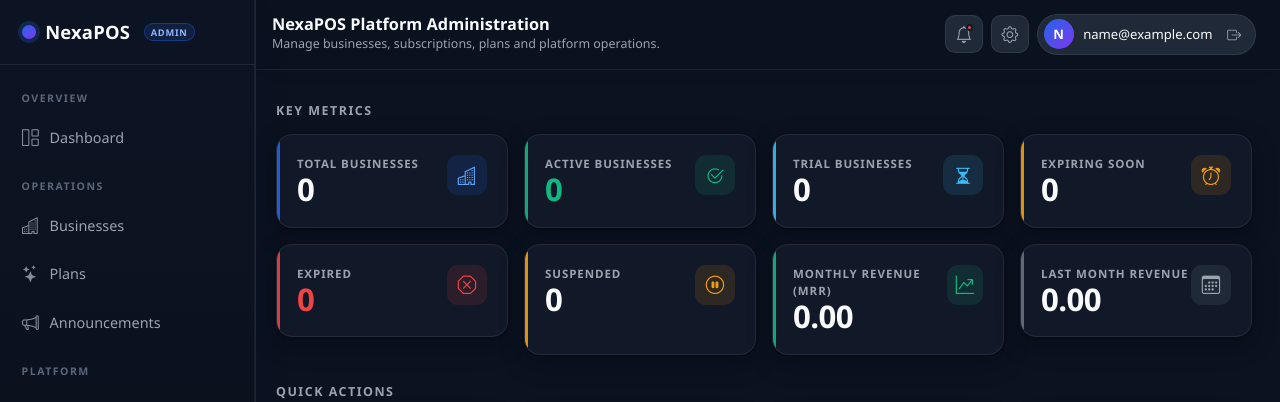
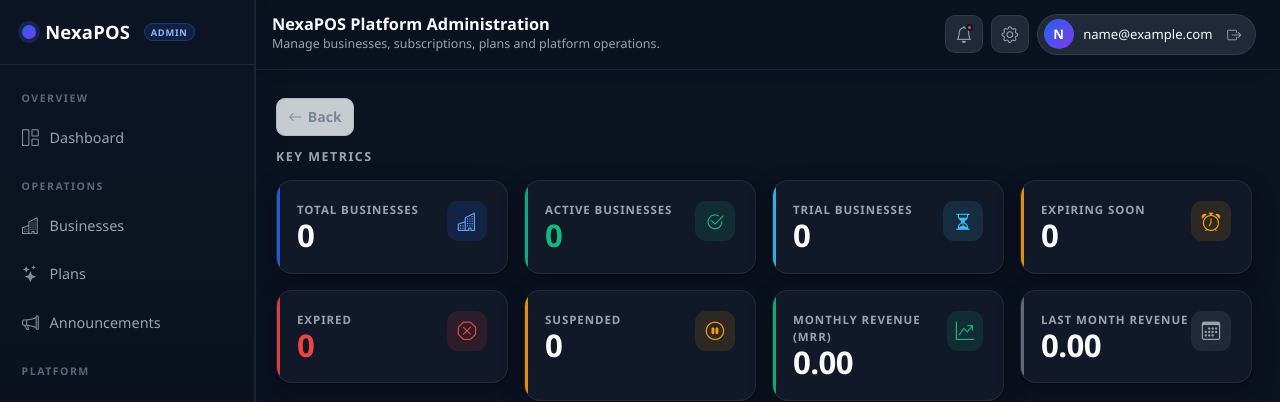
Before and after one commit to saadfmannan-hub/nexapos-saas, a Django app: page /platform/ in a window 1280 px wide. Shown: the top 402 px of the page. Run offline with Django 4.2, Linux system fonts and the light colour scheme; the visitor is signed in with stand-in values (Sample User, id 1); data comes from the database, SQL or seed files in the repository; data that the repository does not hold is empty; parts of the project's set-up code (start-up, migrations or seed data) failed here and were passed over; some libraries are stand-ins or nearby versions.

Commit message:
Add logical global back navigation

```diff
--- a/apps/core/context_processors.py
+++ b/apps/core/context_processors.py
@@ -1,4 +1,77 @@
 from django.conf import settings
+from django.urls import NoReverseMatch, reverse
+
+LOGICAL_BACK_PARENTS = {
+    "reports:view": "reports:index",
+    "catalog:product_create": "catalog:product_list",
+    "catalog:product_import": "catalog:product_list",
+    "catalog:product_detail": "catalog:product_list",
+    "catalog:product_edit": "catalog:product_list",
+    "catalog:product_labels": "catalog:product_list",
+    "catalog:variant_create": "catalog:product_list",
+    "catalog:variant_edit": "catalog:product_list",
+    "catalog:brand_list": "catalog:category_list",
+    "catalog:unit_list": "catalog:category_list",
+    "catalog:tax_list": "catalog:category_list",
+    "customers:create": "customers:list",
+    "customers:import": "customers:list",
+    "customers:detail": "customers:list",
+    "customers:edit": "customers:list",
+    "customers:payment": "customers:list",
+    "customers:statement": "customers:list",
+    "suppliers:create": "suppliers:list",
+    "suppliers:detail": "suppliers:list",
+    "suppliers:edit": "suppliers:list",
+    "purchases:create": "purchases:list",
+    "purchases:detail": "purchases:list",
+    "purchases:share": "purchases:list",
+    "purchases:receive": "purchases:list",
+    "purchases:pay": "purchases:list",
+    "purchases:return": "purchases:list",
+    "sales:detail": "sales:list",
+    "sales:return_create": "sales:return_list",
+    "expenses:create": "expenses:list",
+    "expenses:edit": "expenses:list",
+    "expenses:categories": "expenses:list",
+    "expenses:recurring_list": "expenses:list",
+    "expenses:recurring_create": "expenses:list",
+    "expenses:recurring_edit": "expenses:list",
+    "registers:shift_open": "registers:shift_list",
+    "registers:register_create": "registers:shift_list",
+    "registers:register_edit": "registers:shift_list",
+    "registers:shift_detail": "registers:shift_list",
+    "registers:shift_close": "registers:shift_list",
+    "branches:branch_create": "branches:list",
+    "branches:branch_edit": "branches:list",
+    "branches:warehouse_create": "branches:list",
+    "branches:warehouse_edit": "branches:list",
+    "inventory:import": "inventory:stock_list",
+    "inventory:movement_list": "inventory:stock_list",
+    "inventory:transfer_list": "inventory:stock_list",
+    "inventory:transfer_create": "inventory:stock_list",
+    "inventory:adjustment_list": "inventory:stock_list",
+    "inventory:adjustment_create": "inventory:stock_list",
+    "inventory:count_list": "inventory:stock_list",
+    "inventory:count_detail": "inventory:stock_list",
+    "platformadmin:business_create": "platformadmin:business_list",
+    "platformadmin:business_detail": "platformadmin:business_list",
+    "platformadmin:plan_create": "platformadmin:plan_list",
+    "platformadmin:plan_edit": "platformadmin:plan_list",
+}
+
+
+def logical_back_navigation(request):
+    resolver_match = getattr(request, "resolver_match", None)
+    view_name = resolver_match.view_name if resolver_match else ""
+    parent_view_name = LOGICAL_BACK_PARENTS.get(view_name)
+    if not parent_view_name:
+        return {"back_enabled": False, "back_url": ""}
+
+    try:
+        back_url = reverse(parent_view_name)
+    except NoReverseMatch:
+        return {"back_enabled": False, "back_url": ""}
+    return {"back_enabled": True, "back_url": back_url}
 
 
 def platform_branding(request):
--- a/config/settings/base.py
+++ b/config/settings/base.py
@@ -113,6 +113,7 @@ TEMPLATES = [
                 "django.contrib.auth.context_processors.auth",
                 "django.contrib.messages.context_processors.messages",
                 "apps.core.context_processors.platform_branding",
+                "apps.core.context_processors.logical_back_navigation",
                 "apps.core.context_processors.business_context",
             ],
         },
--- a/static/css/app.css
+++ b/static/css/app.css
@@ -97,6 +97,40 @@ body.app-body {
   position: sticky; top: 0; z-index: 1030;
 }
 .np-content { padding: 1.25rem; flex: 1; }
+.global-back-nav {
+  display: flex;
+  flex-wrap: wrap;
+  align-items: center;
+  gap: .4rem;
+  max-width: 100%;
+  margin-bottom: .75rem;
+}
+.global-back-nav form { margin: 0; }
+.global-back-nav .btn {
+  display: inline-flex;
+  align-items: center;
+  justify-content: center;
+  gap: .35rem;
+  min-width: 78px;
+  min-height: 38px;
+  padding: .3rem .65rem;
+  font-weight: 600;
+}
+.global-back-nav .btn:focus-visible {
+  outline: 3px solid rgba(13, 110, 253, .28);
+  outline-offset: 2px;
+}
+.global-back-nav .btn:disabled {
+  color: #94a3b8;
+  background: #f8fafc;
+  border-color: #dbe3ec;
+  opacity: .8;
+  pointer-events: none;
+}
+.np-content-pos .global-back-nav {
+  flex: 0 0 auto;
+  margin-bottom: .4rem;
+}
 
 @media (max-width: 991.98px) {
   .np-sidebar { transform: translateX(-100%); }
@@ -901,6 +935,15 @@ a { text-decoration: none; }
 
 @media (max-width: 575.98px) {
   .pos-tailoring-fields > .col-6 { width: 100%; }
+  .global-back-nav {
+    gap: .3rem;
+    margin-bottom: .65rem;
+  }
+  .global-back-nav .btn {
+    min-width: 72px;
+    padding-left: .55rem;
+    padding-right: .55rem;
+  }
 }
 
 @media (max-width: 359.98px) {
--- /dev/null
+++ b/templates/components/back_navigation.html
@@ -0,0 +1,10 @@
+<nav class="global-back-nav no-print" aria-label="Page navigation"
+     data-global-back-navigation>
+  <form method="get"{% if back_enabled %} action="{{ back_url }}"{% endif %}>
+    <button type="submit" class="btn btn-sm btn-outline-secondary"
+            aria-label="Back"{% if not back_enabled %} disabled aria-disabled="true"{% else %} aria-disabled="false"{% endif %}>
+      <i class="bi bi-arrow-left" aria-hidden="true"></i>
+      <span>Back</span>
+    </button>
+  </form>
+</nav>
--- a/templates/layouts/base.html
+++ b/templates/layouts/base.html
@@ -171,6 +171,7 @@
   </header>
 
   <main class="np-content{% if active_nav == 'pos' %} np-content-pos{% endif %}">
+    {% include "components/back_navigation.html" %}
     {% if messages %}
       <div class="toast-container position-fixed top-0 end-0 p-3" style="z-index:1080">
         {% for message in messages %}
--- a/templates/platformadmin/_base.html
+++ b/templates/platformadmin/_base.html
@@ -48,6 +48,7 @@
     </div>
   </header>
   <main class="np-content">
+    {% include "components/back_navigation.html" %}
     {% if messages %}
       {% for message in messages %}
       <div class="alert alert-{% if message.tags == 'error' %}danger{% else %}{{ message.tags }}{% endif %} py-2">{{ message }}</div>
```
Also changed, not shown: tests/test_global_history_navigation.py (added, +222 -0 lines).
